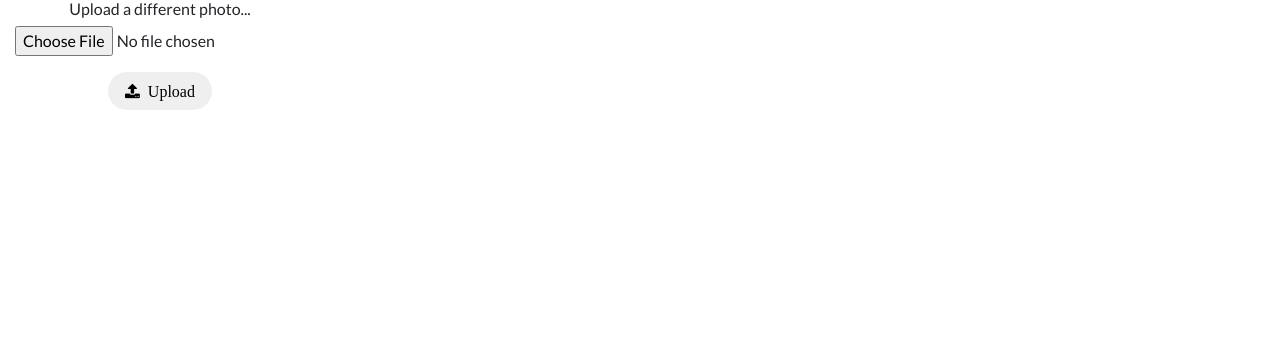
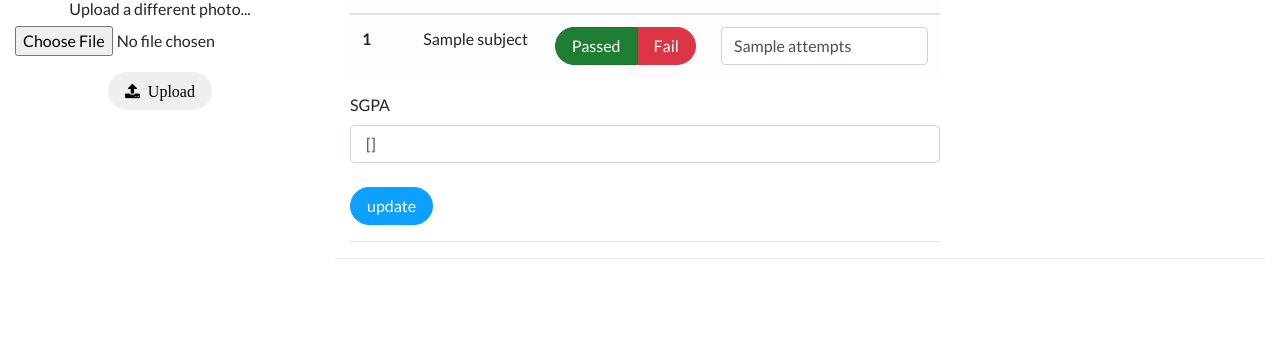
Before and after one commit to meetyourvallabh/mentor_mentee, a Flask app: page /profile in a window 1280 px wide, after a click on "Results". Shown: the part 455-800 px from the top of the page. Run offline with Flask 2, Linux system fonts and the light colour scheme; the visitor is signed in with stand-in values (Sample User, id 1); a database or web service that is not in the repository returns one stand-in record (values such as "Sample title"); some libraries are stand-ins or nearby versions.

Commit message:
results working

```diff
--- a/app.py
+++ b/app.py
@@ -10,6 +10,8 @@
 import pdfkit
 import itertools
 import socket
+from openpyxl import Workbook
+
 
 basedir = os.path.abspath(os.path.dirname(__file__))
 config = pdfkit.configuration(wkhtmltopdf="C:\Program Files\wkhtmltopdf\\bin\wkhtmltopdf.exe")
@@ -549,9 +551,12 @@
                             users.update_one({'email':session['email'],'result.semester':semester_no},{'$push':{'result.$.subject':{'subject_name':s1,'status':request.form[s1+'_status'],'attempts':int(request.form[s1+'_attempt'])}}})
                             if request.form[s1+'_status'] == 'fail':
                                 sem_status = 'ATKT'
-
-                                users.update_one({'email':session['email'],'result.semester':semester_no+1},{'$addToSet':{'result.$.subject':{'subject_name':s1,'status':'null','attempts':int(request.form[s1+'_attempt'])+1}}})
-                                print('updated in '+str(semester_no+1))
+                                subject_failed = users.count_documents({"email":session['email'], "result.subject.subject_name":s1})
+                                if subject_failed:
+                                    users.update_one({'email':session['email'],'result.semester':semester_no+1},{'$addToSet':{'result.$.subject':{'subject_name':s1,'status':'null','attempts':int(request.form[s1+'_attempt'])+1}}})
+                                else:
+                                    users.update_one({'email':session['email'],'result.semester':semester_no+1},{'$addToSet':{'result.$.subject':{'subject_name':s1,'status':'null','attempts':int(request.form[s1+'_attempt'])+1}}})
+                                    print('updated in '+str(semester_no+1))
 
 
 
@@ -1077,6 +1082,39 @@
     return render_template("edit_meetings.html",old_meeting=old_meeting)
 
 
+@app.route('/download_status/<email>', methods=['GET','POST'])
+@is_logged_in
+@is_admin
+def download_status(email):
+    workbook = Workbook()
+    sheet = workbook.active
+    print(email)
+    users = mongo.db.users
+    length = users.count_documents({'mentor_email':email, 'type':'mentee'})
+    all_mentee = users.find({'mentor_email':email, 'type':'mentee'})
+    mentor_name = users.find_one({'email':email, 'type':'mentor'})
+    print(dict(mentor_name))
+    sheet.merge_cells('A1:E1')
+    sheet.cell(row = 1, column = 1).value = "Mentee Status under guidence of "+mentor_name['fname']+" "+mentor_name['lname']
+
+    sheet["A2"] = "Sr.NO."
+    sheet["B2"] = "Name"
+    sheet["C2"] = "Status"
+    i=3
+    for mentee in all_mentee:
+        sheet["B"+str(i)] = mentee['fname']+" "+mentee["lname"]
+        sheet["C"+str(i)] = mentee['status']
+        i+=1
+    sheet["D2"] ="dd2"
+    sheet["E2"] ="gfdasd"
+
+    file_name = "hello_world"+str(randint(111,9999))+".xlsx"
+    workbook.save(filename=file_name)
+    print(file_name)
+    return send_from_directory(filename=file_name, as_attachment=True,directory="")
+    # return redirect("show_mentees.html" email=session['email'])
+
+
 if __name__ == '__main__':
     app.secret_key='secret123'
     app.run(host='0.0.0.0',debug='true',port='5000')
--- /dev/null
+++ b/static/assets/css/result.css
@@ -0,0 +1,3 @@
+body {
+  background-color: black;
+}
--- /dev/null
+++ b/static/css/result.css
@@ -0,0 +1,3 @@
+body {
+  background-color: black;
+}
--- a/templates/layout.html
+++ b/templates/layout.html
@@ -29,7 +29,6 @@
         function() {
           id = document.getElementsByClassName("alert");
           console.log(id);
-
           if (id.length == 1) {
             id[0].innerHTML =
               id[0].innerHTML +
--- a/templates/profile.html
+++ b/templates/profile.html
@@ -1,6 +1,26 @@
 {% extends 'layout.html' %}
 
 {% block body %}
+
+<style>
+
+  label > button.styleradio {
+    background-color: white !important;
+    color: black;
+  }
+
+  label > button.styleradio :hover {
+    background-color: green !important;
+    color: black;
+  }
+
+  .styleradio:after {
+    width: 100px;
+    height: 200px;
+  }
+
+
+</style>
 
 <div class="container-fluid" style="margin-top:100px;">
   <div class="row">
@@ -449,9 +469,14 @@
         <div class="tab-pane {% if session.step == 'results'%}active{% endif %} role="tabpanel" id="tab-4">
           <br>
           <h3>Results</h3>
-          <p>Result section will be added soon.</p>
+          <!-- <p>Result section will be added soon.</p> -->
+          <div class="alert alert-danger alert-dismissible fade show" role="alert">
+            <strong>Alert!</strong> Click on Pass or Fail. Result will be updated after clicking on Update of each semester.
+            <button type="button" class="close" data-dismiss="alert" aria-label="Close">
+              <span aria-hidden="true">&times;</span>
+            </button>
+          </div>
           <div class="col-md-8">
-            {% if 0 %}
             {% for sem in user.result %}
             {% if sem.subject != [] %}
             <h3>Semester {{sem.semester}}</h3>
@@ -480,11 +505,11 @@
                       {% if sub.status=='pass' %}
                       <div class="btn-group btn-group-toggle" data-toggle="buttons">
                         <label class="btn btn-success active">
-                          <input type="radio" name="{{sub.subject_name}}_status" id="option1" autocomplete="off"
+                          <input class="" type="radio" name="{{sub.subject_name}}_status" id="option1" autocomplete="off"
                             value="pass" checked> Passed
                         </label>
                         <label class="btn btn-danger">
-                          <input type="radio" name="{{sub.subject_name}}_status" id="option2" autocomplete="off"
+                          <input class="" type="radio" name="{{sub.subject_name}}_status" id="option2" autocomplete="off"
                             value="fail">
                           Fail
                         </label>
@@ -506,14 +531,14 @@
                       </div>
                       {% else %}
                       <div class="btn-group btn-group-toggle" data-toggle="buttons">
-                        <label class="btn btn-success">
-                          <input type="radio" name="{{sub.subject_name}}_status" id="option1" autocomplete="off"
-                            value="pass">
+                        <label class="btn btn-success labelpass" id="labelpass">
+                          <input class="styleradio1" style="background-color: white !important; color: black !important;" type="radio" name="{{sub.subject_name}}_status" id="pass1" autocomplete="off"
+                            value="pass" onchange="passfunc()">
                           Pass
                         </label>
-                        <label class="btn btn-danger">
-                          <input type="radio" name="{{sub.subject_name}}_status" id="option2" autocomplete="off"
-                            value="fail" checked>
+                        <label class="btn btn-danger labelfail" id="labelfail">
+                          <input type="radio" class="styleradio2" name="{{sub.subject_name}}_status" id="option2" autocomplete="off"
+                            value="fail" id="option2" onchange="passfunc()">
                           Fail
                         </label>
 
@@ -550,11 +575,58 @@
           </div>
           <hr>
           <br>
-        {% endif %}
         <!-- block result tab -->
         </div>
       </div>
     </div>
   </div>
 </div>
+
+<script>
+
+  const passfunc = () =>{
+    passid = document.getElementsByClassName("labelpass");
+    passid2 = document.getElementsByClassName("labelfail");
+
+    for (let index = 0; index < passid.length; index++) {
+      // passed radio
+      if(passid[index].firstElementChild.checked) {
+          if((passid[index].innerHTML).includes("Passed")){
+
+          }else {
+            console.log("here2")
+           passid[index].innerHTML = passid[index].innerHTML.replace("Pass","Passed")
+           passid[index].firstElementChild.checked = true
+           passid2[index].firstElementChild.checked = false
+
+          }
+          if((passid2[index].innerHTML).includes("Failed")){
+          passid2[index].innerHTML = passid2[index].innerHTML.replace("Failed","Fail")
+          }
+        }
+      //failed radio
+      if(passid2[index].firstElementChild.checked) {
+          if((passid2[index].innerHTML).includes("Failed")){
+
+          }else {
+           passid2[index].innerHTML = passid2[index].innerHTML.replace("Fail","Failed")
+           passid2[index].firstElementChild.checked = true
+           passid[index].firstElementChild.checked = false
+          }
+          if((passid[index].innerHTML).includes("Passed")){
+          passid[index].innerHTML = passid[index].innerHTML.replace("Passed","Pass")
+          }
+      }
+    }
+  }
+
+
+
+
+
+
+
+
+</script>
+
 {% endblock %}
--- a/templates/show_mentees.html
+++ b/templates/show_mentees.html
@@ -3,7 +3,11 @@
 <div style="margin-top:100px;">
   <div class="container">
 
-    <H4>All Mentees Under {{mentor['fname']}} {{mentor['lname']}}</H4>
+    <H4>All Mentees Under {{mentor['fname']}} {{mentor['lname']}} - <a
+      class="btn btn-sm btn-primary float-right"
+      href="{{url_for('download_status', email=all_mentees[0].mentor_email)}}"
+      >Download All Mentee Status</a
+    ></H4>
     <table class="table table-hover table-dark">
       <thead>
         <tr>
```
Also changed, not shown: 3 other files.
